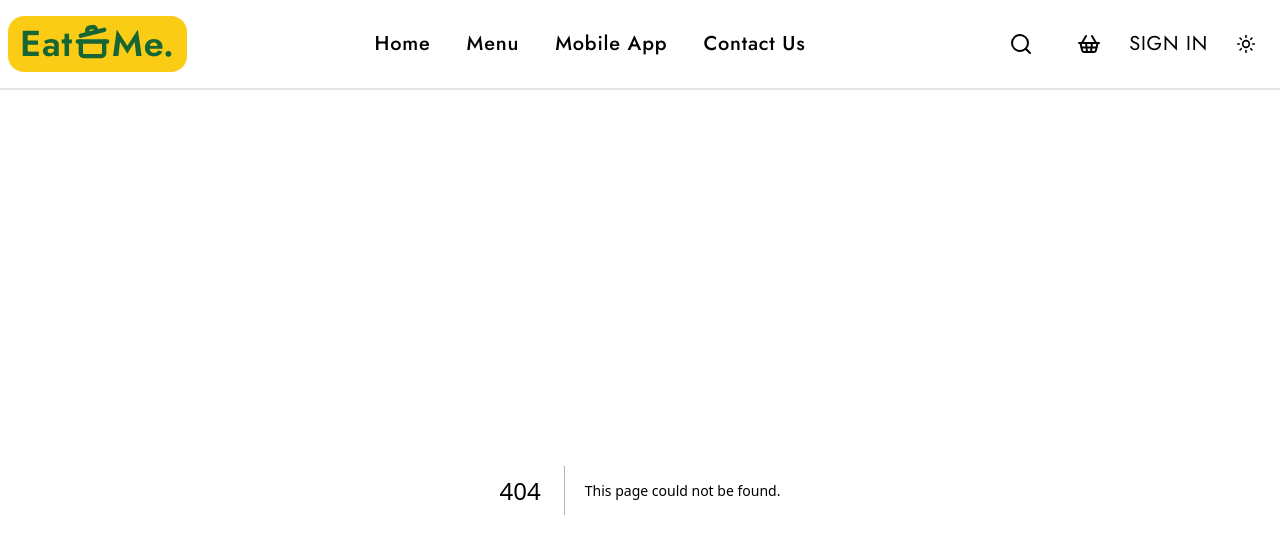
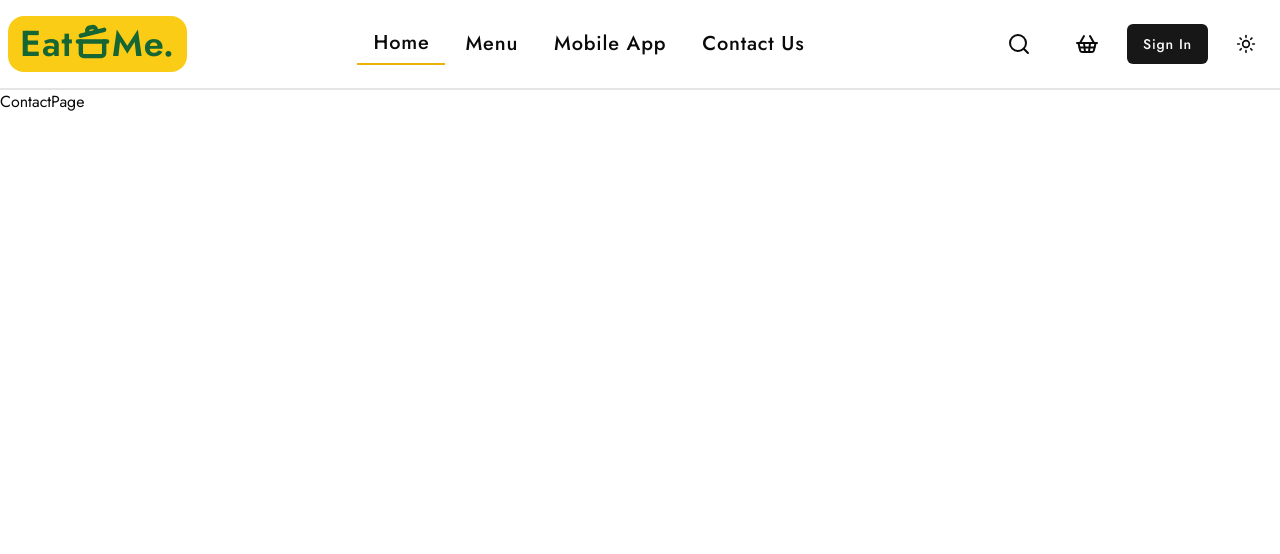
Before and after one commit to Klemen03/EatMe, a Next.js app: page /contact in a window 1280 px wide. Before the commit this address had no page. Shown: the top 554 px of the page. Built offline with nearby package versions, Linux system fonts and the light colour scheme.

Commit message:
desktop navbar fixes

```diff
--- a/app/components/Navbar.jsx
+++ b/app/components/Navbar.jsx
@@ -1,16 +1,21 @@
-import React from 'react';
+'use client';
+
+import React, { useState } from 'react';
 import Logo from './Logo';
 import Link from 'next/link';
 import { Search, ShoppingBasket } from 'lucide-react';
 import DarkModeBtn from './DarkModeBtn';
 import { Button } from '@/components/ui/button';
+import { usePathname } from 'next/navigation';
 
 const Navbar = () => {
+  const [isActive, setIsActive] = useState('/');
+
   const navbarItems = [
-    { label: 'Home' },
-    { label: 'Menu' },
-    { label: 'Mobile App' },
-    { label: 'Contact Us' },
+    { label: 'Home', path: '/' },
+    { label: 'Menu', path: '/menu' },
+    { label: 'Mobile App', path: '/mobileapp' },
+    { label: 'Contact Us', path: 'contact' },
   ];
 
   return (
@@ -18,7 +23,14 @@ const Navbar = () => {
       <Logo />
       <div className="flex flex-row gap-1 items-center">
         {navbarItems.map((item) => (
-          <Link href={'/'} key={item.label}>
+          <Link
+            className={
+              isActive === item.path ? 'border-b-2 border-yellow-500' : ''
+            }
+            onClick={() => setIsActive(item.path)}
+            href={item.path}
+            key={item.label}
+          >
             <Button className="text-xl" variant="ghost">
               {item.label}
             </Button>
@@ -32,7 +44,7 @@ const Navbar = () => {
         <Button variant="ghost">
           <ShoppingBasket />
         </Button>
-        <p>SIGN IN</p>
+        <Button>Sign In</Button>
         <DarkModeBtn />
       </div>
     </nav>
--- /dev/null
+++ b/app/contact/page.jsx
@@ -0,0 +1,7 @@
+import React from 'react';
+
+const ContactPage = () => {
+  return <div>ContactPage</div>;
+};
+
+export default ContactPage;
--- a/app/globals.css
+++ b/app/globals.css
@@ -84,3 +84,8 @@ body {
     @apply bg-background text-foreground;
   }
 }
+
+.active {
+  border-bottom: 2px;
+  border-color: yellow;
+}
--- /dev/null
+++ b/app/menu/page.jsx
@@ -0,0 +1,7 @@
+import React from 'react';
+
+const MenuPage = () => {
+  return <div>MenuPage</div>;
+};
+
+export default MenuPage;
--- /dev/null
+++ b/app/mobileapp/page.jsx
@@ -0,0 +1,7 @@
+import React from 'react';
+
+const MobileappPage = () => {
+  return <div>MobileappPage</div>;
+};
+
+export default MobileappPage;
```
